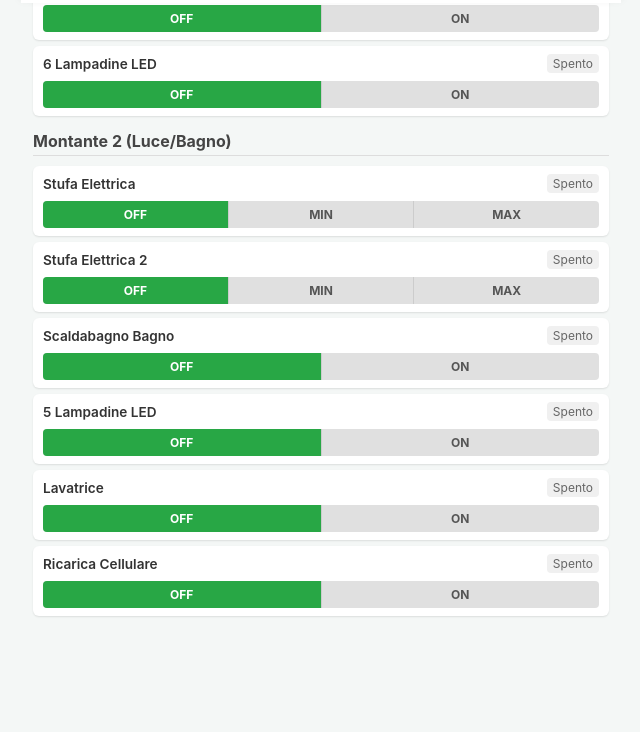
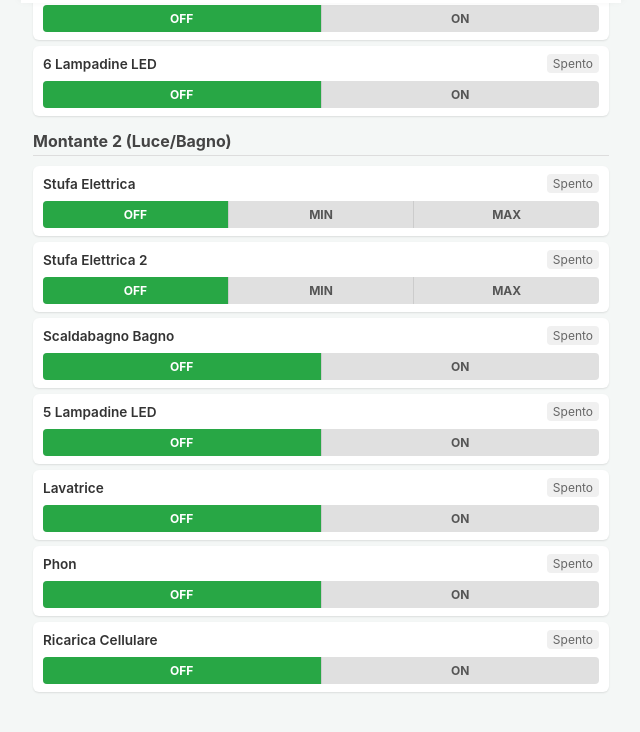
Before and after one commit to Cicciocotroneo/Impianto, a plain HTML site: page index.html in a window 1280 px wide. Shown: the part 797-1529 px from the top of the page, without its empty margins (319-959 px from the left). Drawn offline with Linux system fonts and the light colour scheme.

Commit message:
Update index.html

```diff
--- a/index.html
+++ b/index.html
@@ -237,6 +237,8 @@
             { id: "scaldabagno_m2", name: "Scaldabagno Bagno", montante: 2, group: "", modes: [{label: "ON", watts: 1200}] },
             { id: "led_m2", name: "5 Lampadine LED", montante: 2, group: "", modes: [{label: "ON", watts: 50}] },
             { id: "lavatrice", name: "Lavatrice", montante: 2, group: "", modes: [{label: "ON", watts: 1000}] },
+            { id: "asciugacapelli", name: "Phon", montante: 2, group: "", modes: [{label: "ON", watts: 2000}] },
+
             { id: "cellulare", name: "Ricarica Cellulare", montante: 2, group: "", modes: [{label: "ON", watts: 45}] }
         ];
 
```
